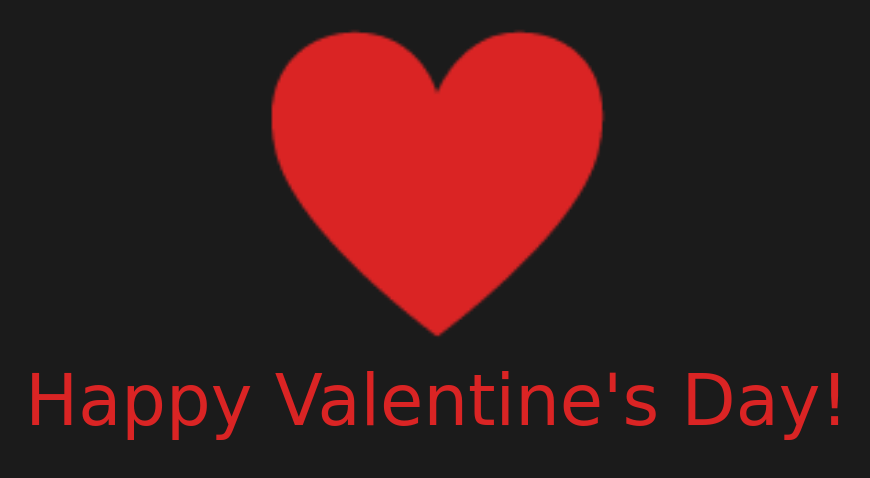
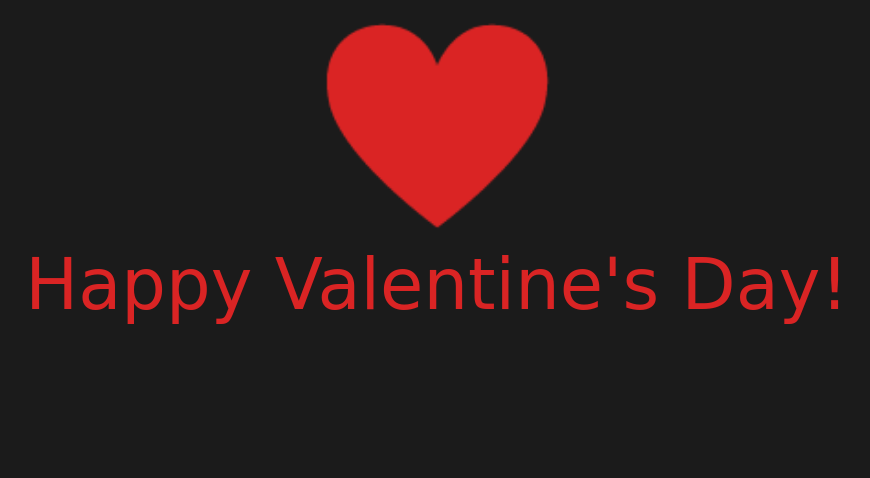
Before and after one commit to podoshva/Valentinka, a plain HTML site: page index.html in a window 1280 px wide. Shown: the whole page, without its empty margins (203-1073 px from the left). Drawn offline with Linux system fonts and the light colour scheme; a web font is replaced by a local one.

Commit message:
change heart size

```diff
--- a/styles/style.css
+++ b/styles/style.css
@@ -14,7 +14,7 @@ p {
 }
 
 .heart {
-  font-size: 300px;
+  font-size: 200px;
   animation-name: HeartAppearance;
   animation-duration: 2s;
   animation-timing-function: cubic-bezier(.1,-.6,.2,0);
```
